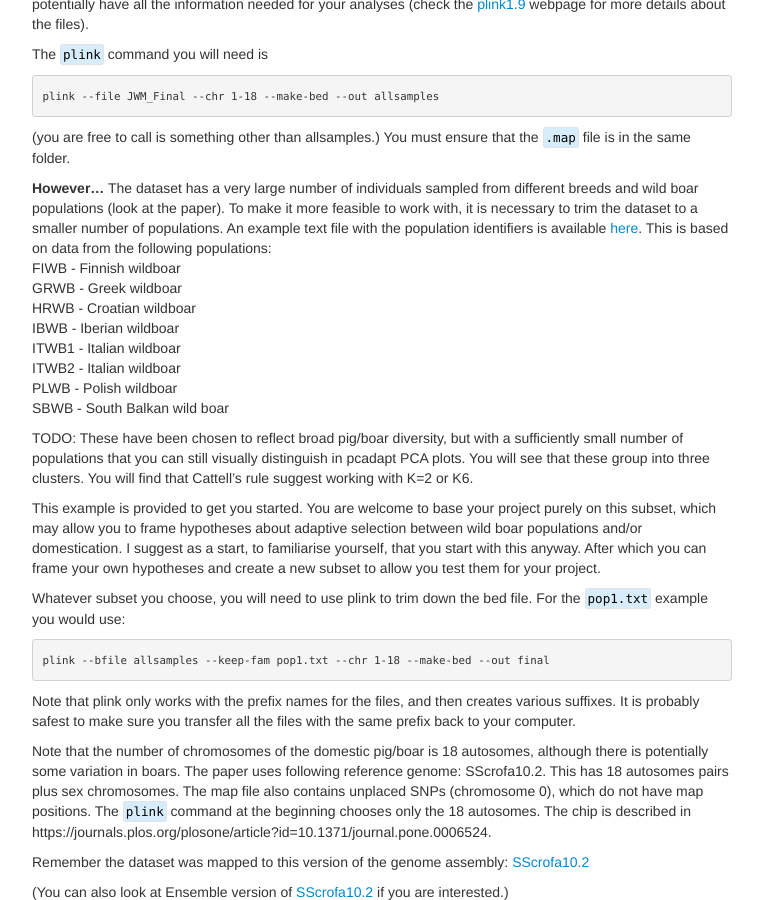
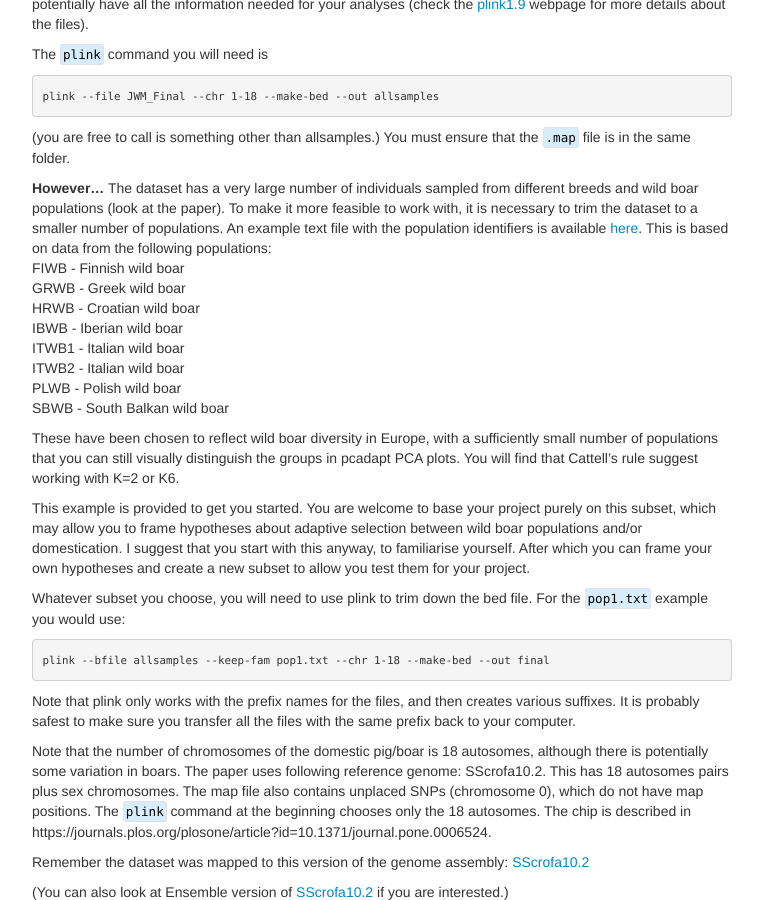
Before and after one commit to ritarasteiro/FieldCourse, a Jekyll site: the page built from pages/project.md, in a window 1280 px wide and 900 px high, scrolled down 440 px. Shown: the whole window, without its empty margins (258-1021 px from the left). Built offline with Jekyll 4.4.1, drawn with Linux system fonts in a browser that asks for light colours.

Commit message:
Update project.md

````diff
--- a/pages/project.md
+++ b/pages/project.md
@@ -15,19 +15,19 @@ plink --file JWM_Final --chr 1-18 --make-bed --out allsamples
 (you are free to call is something other than allsamples.) You must ensure that the ```.map``` file is in the same folder.
 
 **However...** The dataset has a very large number of individuals sampled from different breeds and wild boar populations (look at the paper). To make it more feasible to work with, it is necessary to trim the dataset to a smaller number of populations. An example text file with the population identifiers is available [here](../data/pop1.txt). This is based on data from the following populations:
-FIWB - Finnish wildboar <br/>
-GRWB - Greek wildboar <br/>
-HRWB - Croatian wildboar <br/>
-IBWB - Iberian wildboar <br/>
-ITWB1 - Italian wildboar <br/>
-ITWB2 - Italian wildboar <br/>
-PLWB - Polish wildboar <br/>
+FIWB - Finnish wild boar <br/>
+GRWB - Greek wild boar <br/>
+HRWB - Croatian wild boar <br/>
+IBWB - Iberian wild boar <br/>
+ITWB1 - Italian wild boar <br/>
+ITWB2 - Italian wild boar <br/>
+PLWB - Polish wild boar <br/>
 SBWB  - South Balkan wild boar <br/>
 
 
-TODO: These have been chosen to reflect broad pig/boar  diversity, but with a sufficiently small number of populations that you can  still visually distinguish in pcadapt PCA plots. You will  see that these  group into three clusters. You will find that Cattell's rule suggest working with K=2 or K6.
+These have been chosen to reflect wild boar  diversity in Europe, with a sufficiently small number of populations that you can  still visually distinguish the groups in pcadapt PCA plots. You will find that Cattell's rule suggest working with K=2 or K6.
 
-This example is provided to get you started. You are welcome to base your project purely on this subset, which may allow you to frame hypotheses about adaptive selection between wild boar populations  and/or domestication. I suggest  as a start,  to familiarise yourself, that you start with this anyway. After which you can  frame your own hypotheses and create a new subset to allow you test them for your project.
+This example is provided to get you started. You are welcome to base your project purely on this subset, which may allow you to frame hypotheses about adaptive selection between wild boar populations  and/or domestication. I suggest  that you start with this anyway, to familiarise  yourself. After which you can  frame your own hypotheses and create a new subset to allow you test them for your project.
 
 Whatever subset you choose, you will need to use plink to trim down the  bed file. For the ```pop1.txt``` example you would use:
 ```sh
````
